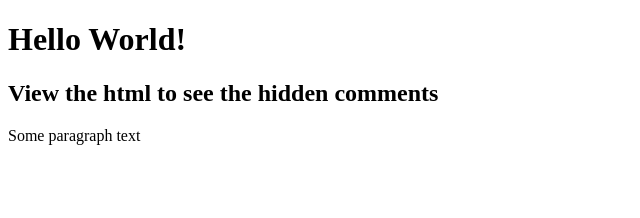
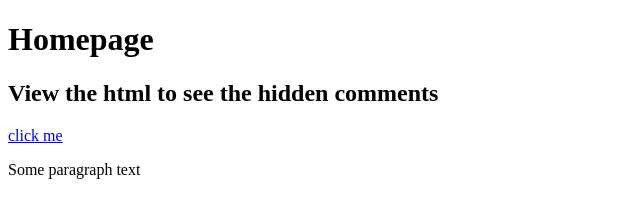
Before and after one commit to y0066049/git_test, a plain HTML site: page boilerplate/index.html in a window 1280 px wide. Shown: the whole page, without its empty margins (0-640 px from the left). Drawn offline with Linux system fonts and the light colour scheme.

Commit message:
new index

```diff
--- a/boilerplate/index.html
+++ b/boilerplate/index.html
@@ -6,8 +6,9 @@
   </head>
 
   <body>
-    <h1>Hello World!</h1>
-    <h2> View the html to see the hidden comments </h2>
+   <h1>Homepage</h1>
+   <h2> View the html to see the hidden comments </h2>
+   <a href="https://www.theodinproject.com/about">click me</a>
 
 <!-- I am a html comment -->
 
```
